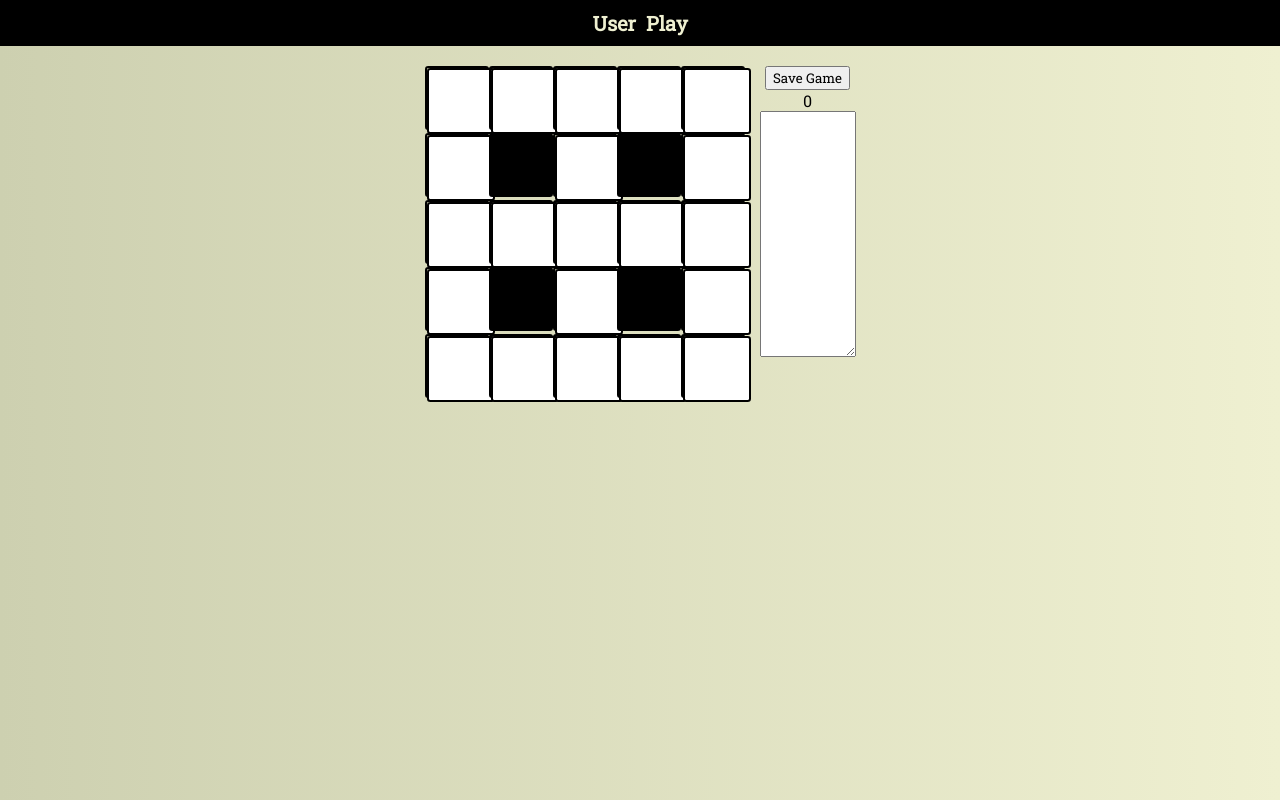
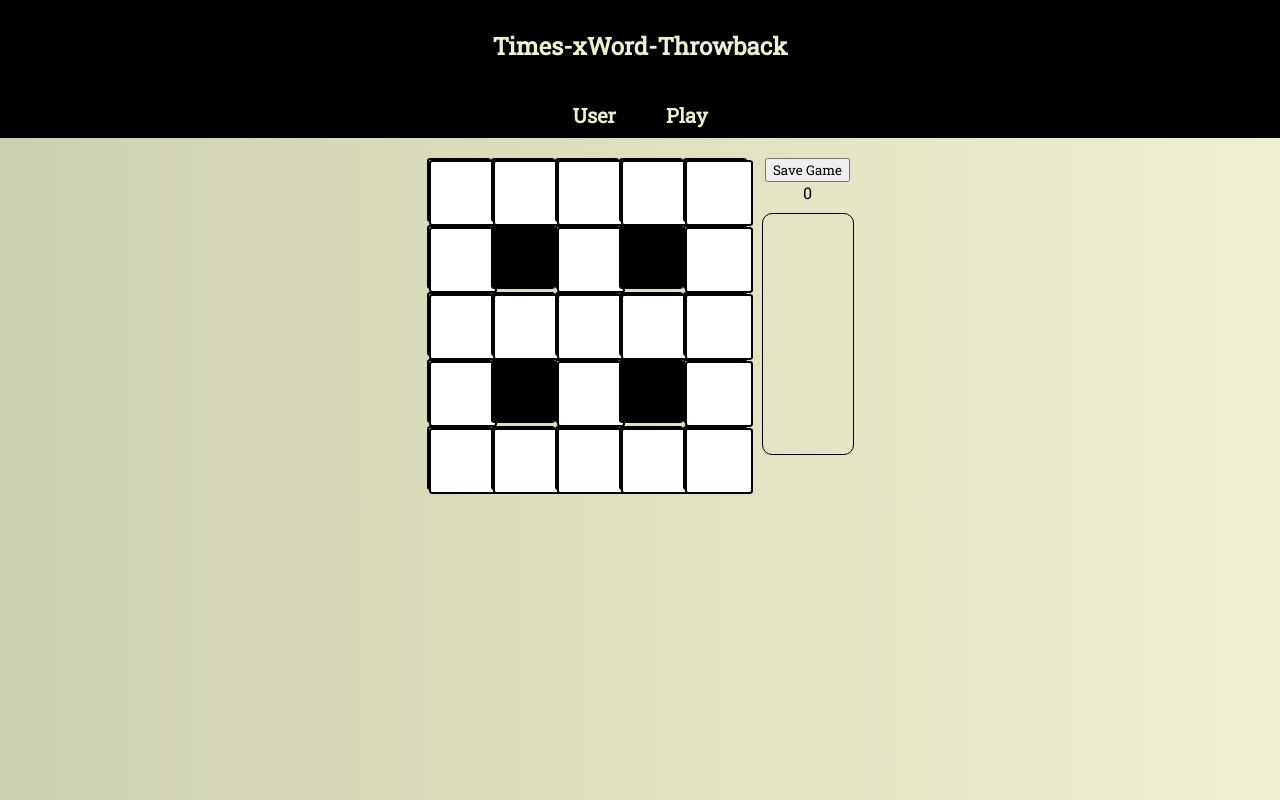
Before and after one commit to aefritz/crossword-game, a React (Create React App) app in the folder client/: page /play in a window 1280 px wide. Built offline with nearby package versions, Linux system fonts and the light colour scheme; no server answers; what fb would draw is missing.

Commit message:
added logout

```diff
--- a/client/src/App.css
+++ b/client/src/App.css
@@ -8,6 +8,11 @@
   background: linear-gradient(to left, #EFF0D1, #CDD0B0);
   height: 100vh;
 }
+.clueContainer {
+  border-radius: 10px;
+  border: 1px solid black;
+  margin-top: 10px;
+}
 .container {
   margin: 0 auto;
   width: 335px;
@@ -15,6 +20,9 @@
   display: flex;
   flex-wrap: wrap;
   padding: 0px;
+}
+#timer {
+  margin: 10px 0;
 }
 .space {
   margin: 0px;
@@ -167,7 +175,7 @@ nav {
 }
 a {
   text-decoration: none;
-  margin: 5px;
+  margin: 25px;
   font-size: 20px;
   color: #EFF0D1;
 }
--- a/client/src/App.js
+++ b/client/src/App.js
@@ -20,7 +20,7 @@ const fb = new Facebook();
 const options = fb.options({
   appId: appid,
   appSecret: appsecret,
-  redirectUri: 'https://localhost:3000/login'
+  redirectUri: 'http://localhost:3000/login'
 });
 
 class App extends Component {
@@ -121,10 +121,13 @@ class App extends Component {
   render() {
     return (
       <div className="App">
-
+        <nav>
+          <h2>Times-xWord-Throwback</h2>
+        </nav>
         <nav>
           <Link to='/user'>User</Link>
           <Link to='/play'>Play</Link>
+          {this.state.accessToken && <Link to='/logout'>Logout</Link>}
         </nav>
 
         <Route exact path = '/' render={(props) => (
@@ -150,6 +153,17 @@ class App extends Component {
         <Route path = '/user' render={(props)=>
           <User accessToken={this.state.accessToken} currentUser={this.state.currentUser} propicURL={this.state.propicURL} savedGames={this.state.savedGames}/>}/>
 
+        <Route path = '/logout' render={(props)=>{
+          console.log('clicked');
+          localStorage.removeItem('crossword-app-token');
+          this.setState({
+            accessToken: ''
+          });
+          return (
+            <Redirect to='/'/>
+          )
+        }}/>
+
 
       </div>
     )
--- a/client/src/components/Gameboard.jsx
+++ b/client/src/components/Gameboard.jsx
@@ -476,11 +476,14 @@ class Gameboard extends Component {
         <div className='gameInfo'>
           <button onClick={this.handleSave}>Save Game</button>
           <p id='timer'>0</p>
-          <textarea value={this.state.currentDefinition} className='clue'></textarea>
+          <div className='clueContainer'>
+            <p className='clue'>{this.state.currentDefinition} </p>
+          </div>
           {
           (this.state.win && this.state.showMsg) && (<div className='winMessage' onClick={this.turnOffMsg}>
                 <h3 onClick={this.turnOffMsg}>Congratulations</h3>
                 <h3>You finished in {this.state.game_time} seconds</h3>
+                <h6>Share on Facebook</h6>
                 <FacebookShareButton children={<FacebookIcon/>} url="http://facebook.com" quote={`I finished a puzzle in ${this.state.game_time} seconds`}/>
               </div>)
             }
```
